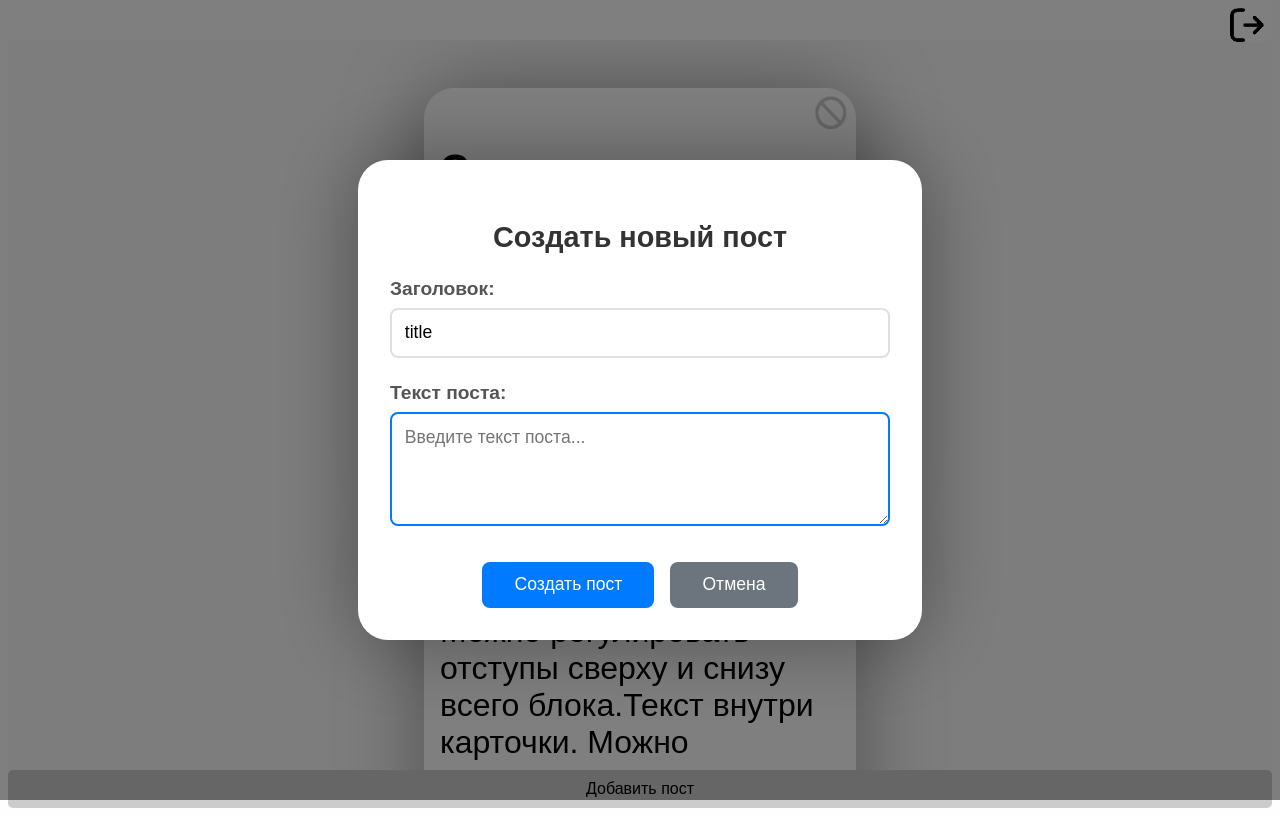
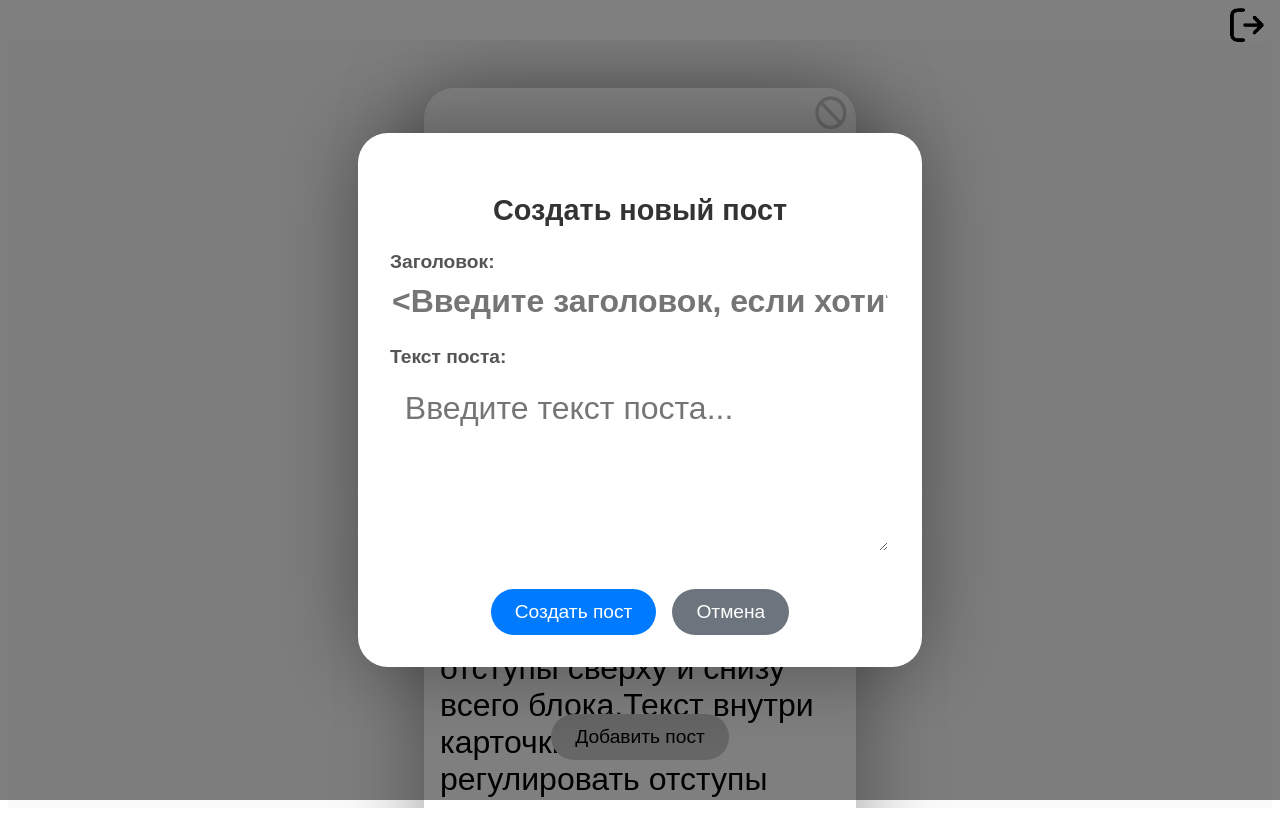
Before and after one commit to NikJst/myproject, a website with bundled scripts: page wwwroot/index.html in a window 1280 px wide. Both pictures are taken after a click on the button "Добавить пост". Built offline with nearby package versions, Linux system fonts and the light colour scheme; no server answers.

Commit message:
стили для кнопок и формы

```diff
--- a/wwwroot/CardForm.js
+++ b/wwwroot/CardForm.js
@@ -22,14 +22,23 @@ export function createPostForm() {
 
   const titleLabel = document.createElement("label");
   titleLabel.textContent = "Заголовок:";
-  titleLabel.setAttribute("for", "post-title");
+  titleLabel.setAttribute("for", "post-title"); //
 
   const titleInput = document.createElement("input");
   titleInput.type = "text";
   titleInput.id = "post-title";
-  titleInput.name = "title";
-  titleInput.placeholder = "Введите заголовок поста";
-  titleInput.value = "title"; // значение по умолчанию
+  titleInput.name = "title"; //
+  titleInput.placeholder = "<Введите заголовок, если хотите>";
+  titleInput.value = null; // значение по умолчанию
+
+  // Надписи исчезают при клике на поле
+  titleInput.addEventListener("focus", function () {
+    this.placeholder = "";
+  });
+
+  titleInput.addEventListener("blur", function () {
+    this.placeholder = "<Введите заголовок, если хотите>";
+  });
 
   titleGroup.appendChild(titleLabel);
   titleGroup.appendChild(titleInput);
@@ -48,6 +57,15 @@ export function createPostForm() {
   textArea.placeholder = "Введите текст поста...";
   textArea.rows = 4;
   textArea.required = true;
+
+  // Надписи исчезают при клике на поле
+  textArea.addEventListener("focus", function () {
+    this.placeholder = "Введите текст поста...";
+  });
+
+  textArea.addEventListener("blur", function () {
+    this.placeholder = "Введите текст поста...";
+  });
 
   textGroup.appendChild(textLabel);
   textGroup.appendChild(textArea);
--- a/wwwroot/Styles.css
+++ b/wwwroot/Styles.css
@@ -1,12 +1,25 @@
+/* Контейнер для кнопок действий */
+.action-buttons-container {
+  position: fixed;
+  bottom: 5vh; /* изменено с 10vh на 5vh */
+  left: 0;
+  right: 0;
+  display: flex;
+  flex-direction: column;
+  align-items: center; /* центрирование кнопок по горизонтали */
+  gap: 10px; /* расстояние между кнопками */
+  z-index: 100;
+}
+
 .add-post-btn {
   /* кнопка добавления поста */
   background-color: #ccc; /* светло-серый фон */
   color: #000000; /* черный текст */
   border: none; /* без рамки */
-  padding: 10px 20px; /* внутренние отступы */
-  border-radius: 5px; /* скругленные углы */
+  padding: 12px 24px; /* увеличено на 20% (было 10px 20px) */
+  border-radius: 32px; /* изменено на 32px */
   cursor: pointer; /* курсор указатель */
-  font-size: 16px; /* размер текста */
+  font-size: 19.2px; /* увеличено на 20% (было 16px) */
 }
 
 .add-post-btn:hover {
@@ -83,7 +96,7 @@ button img {
 
 .text-block {
   margin-top: 1rem; /* расстояние между текстом и кнопкой */
-  font-size: 2rem;
+  font-size: 2rem; /* размер шрифта */
 }
 
 .close-btn {
@@ -275,18 +288,25 @@ footer {
 .form-group textarea {
   width: 100%;
   padding: 0.8rem;
-  border: 2px solid #e0e0e0;
-  border-radius: 8px;
-  font-size: 1.1rem;
+  border: 2px solid #ffffff;
+  border-radius: 32px;
+  font-size: 2rem; /* размер шрифта */
   font-family: inherit;
   transition: border-color 0.3s;
   box-sizing: border-box;
 }
 
+#post-title {
+  font-size: 2rem; /* такой же размер как h2 в карточках */
+  font-weight: bold; /* жирный начертание как у заголовка */
+  margin: 0; /* убираем отступы как у h2 */
+  padding: 0; /* убираем внутренние отступы */
+}
+
 .form-group input:focus,
 .form-group textarea:focus {
   outline: none;
-  border-color: #007bff;
+  border-color: #ffffff; /* синий цвет при фокусе */
 }
 
 .form-group textarea {
@@ -303,10 +323,10 @@ footer {
 
 .submit-btn,
 .cancel-btn {
-  padding: 0.8rem 2rem;
+  padding: 12px 24px; /* как у add-post-btn */
   border: none;
-  border-radius: 8px;
-  font-size: 1.1rem;
+  border-radius: 32px; /* как у add-post-btn */
+  font-size: 19.2px; /* как у add-post-btn */
   cursor: pointer;
   transition: background-color 0.3s;
 }
--- a/wwwroot/index.html
+++ b/wwwroot/index.html
@@ -67,8 +67,10 @@
         </div>
       </div>
     </div>
-    <!-- контейнер для карточек -->
-    <button class="add-post-btn">Добавить пост</button>
+    <!-- контейнер для кнопок действий -->
+    <div class="action-buttons-container">
+      <button class="add-post-btn">Добавить пост</button>
+    </div>
     <script src="script.js"></script>
     <script type="module" src="ModelCard.js"></script>
     <script type="module" src="CardForm.js"></script>
```
Also changed, not shown: 2 other files.
